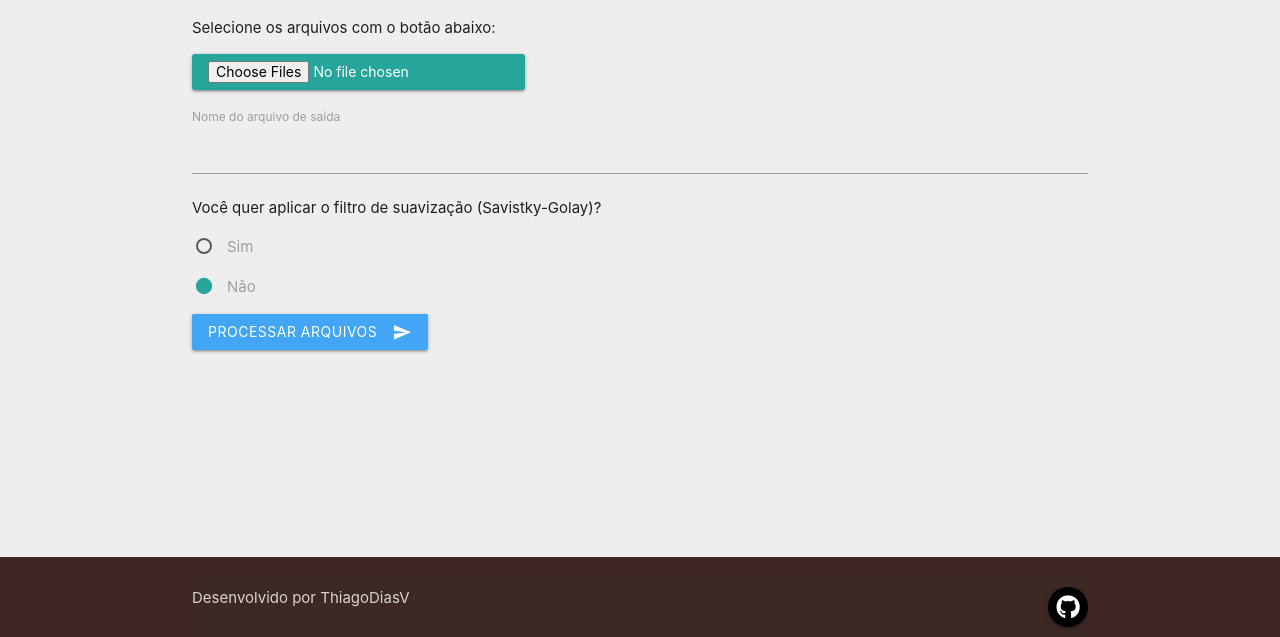
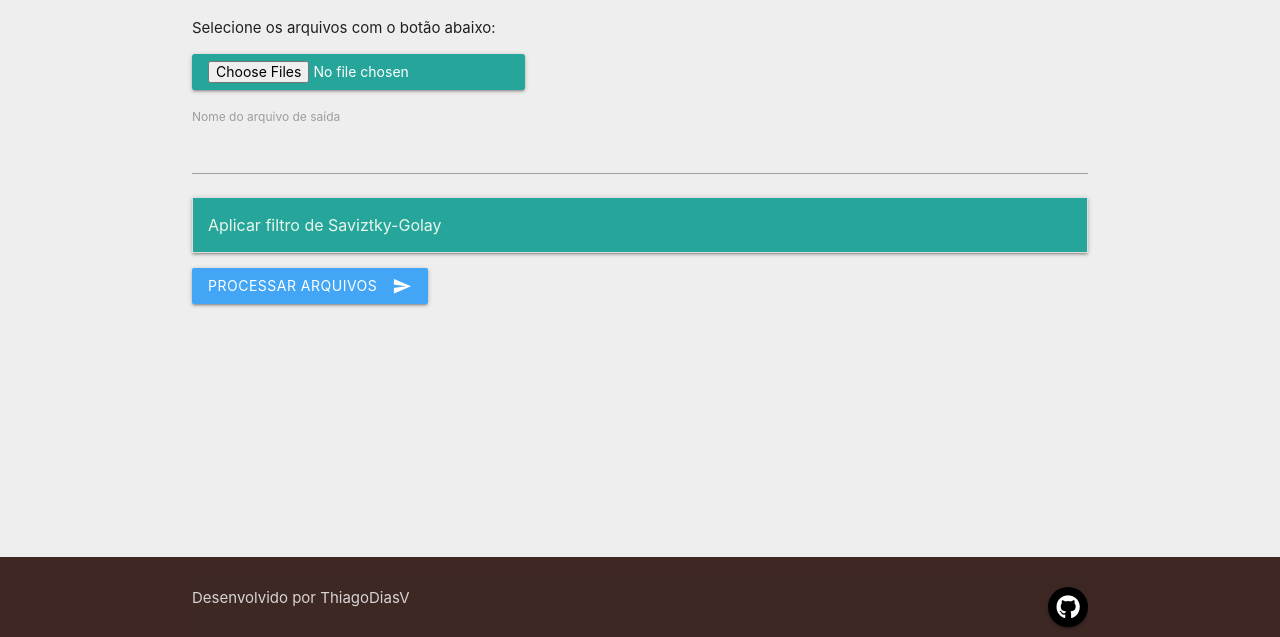
Before and after one commit to ThiagoDiasV/analytics-tools, a Flask app: page /spectrowsm/ in a window 1280 px wide. Shown: the part 163-800 px from the top of the page. Run offline with Flask 2, Linux system fonts and the light colour scheme; some libraries are stand-ins or nearby versions.

Commit message:
changing savgol option menu to collapsible

```diff
--- a/app/routes.py
+++ b/app/routes.py
@@ -58,10 +58,12 @@ def spectrowsm():
     form = CsvUploadForm()
 
     if form.validate_on_submit():
+        print(f'dados {request.data}')
         csv_files = request.files.getlist('csv_files')
         form.validate_form(csv_files)
         filename = request.form['filename_field'].strip().replace(' ', '')
         # continuar daqui
+
         savgol_option = int(request.form['savgol-option'])
         windowlength = int(request.form['windowlength'])
         polyorder = int(request.form['polyorder'])
--- a/app/static/css/style.css
+++ b/app/static/css/style.css
@@ -56,3 +56,7 @@ hr {
 .flow-text {
     font-size: 16px;
 }
+
+#savgol-menu-trigger {
+    font-size: 16px;
+}
--- a/app/static/js/spectrowsm.js
+++ b/app/static/js/spectrowsm.js
@@ -46,12 +46,12 @@ function validateCsvForm() {
     }
   }
 
-// Show and hide the savgol menu at spectrowsm
-$('input[name="savgol-option"]').on('change', function() {
-var option = $(this).val();
-if (option == 1) {
-    $("#savgol-menu").show();
-} else {
-    $("#savgol-menu").hide();
+function sendValuesOfSavgolFilter() {
+  var showSavgolMenuLi = document.getElementById('show-savgol-menu');
+  var savgolOption = document.getElementById('savgol-option');
+  if (!showSavgolMenuLi.classList.contains('active')) {
+    savgolOption.setAttribute('value', '1');
+  } else {
+    savgolOption.setAttribute('value', '0');
+  }
 }
-}).change();
--- a/app/templates/spectrowsm.html
+++ b/app/templates/spectrowsm.html
@@ -24,20 +24,11 @@
                 {{ form.filename_field(class="validate") }}
             </p>
         </div>
-        <p>Você quer aplicar o filtro de suavização (Savistky-Golay)?</p>
-        <p>
-            <label>
-              <input name="savgol-option" type="radio" value="1" />
-              <span>Sim</span>
-            </label>
-          </p>
-          <p>
-            <label>
-              <input name="savgol-option" type="radio" value="0" checked />
-              <span>Não</span>
-            </label>
-          </p>
-        <div id="savgol-menu">
+        <ul class="collapsible">
+            <li id="show-savgol-menu">
+                <div id="savgol-menu-trigger" class="collapsible-header teal lighten-1" onclick="sendValuesOfSavgolFilter()">Aplicar filtro de Saviztky-Golay</div>
+                <input id="savgol-option" name="savgol-option"  type="hidden" value="0">
+                <div id="savgol-menu" class="collapsible-body">
                     <div class="input-field col s12">
                         <p>{{ form.windowlength.label }}</p>
                         {{ form.windowlength(class="browser-default windowlength") }}
@@ -47,6 +38,8 @@
                         {{ form.polyorder(class="browser-default polyorder") }}
                     </div>
                 </div>
+            </li>
+        </ul>
         <p>
             <button class="waves-effect waves-light btn blue lighten-1 upload-button" type="submit">
                 Processar arquivos
```
Also changed, not shown: 1 other file. Lines whose indentation alone changed are shown as unchanged.
